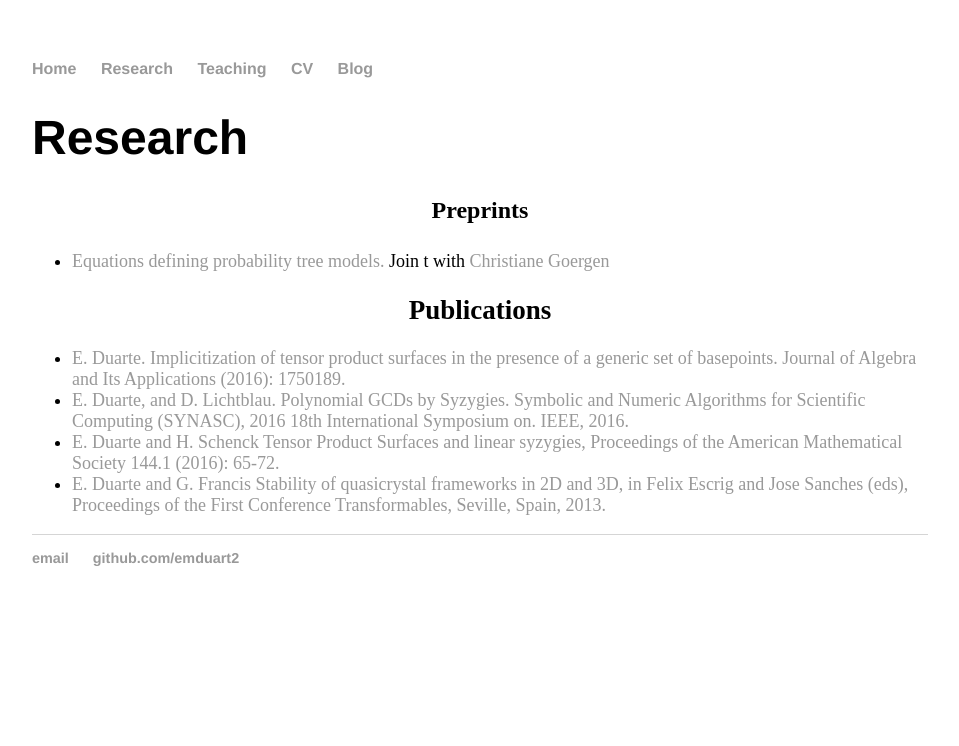
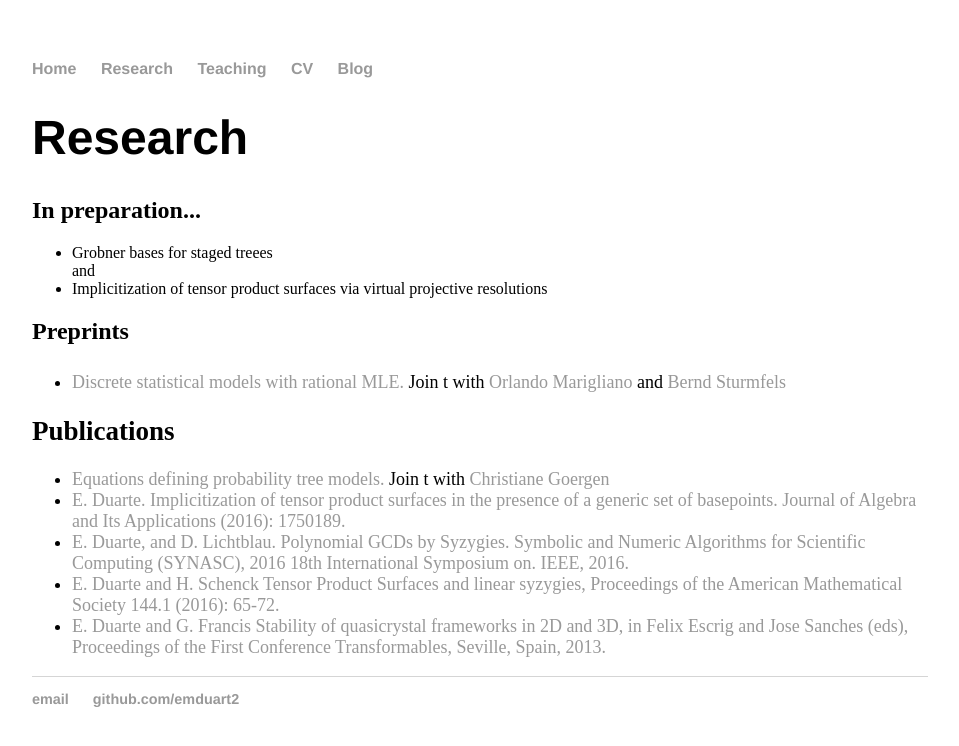
Before and after one commit to emduart2/emduart2.github.io, a Jekyll site: the page built from about/index.html, in a window 1280 px wide. Shown: the top 746 px of the page, without its empty margins (160-1119 px from the left). Built offline with Jekyll 4.4.1, drawn with Linux system fonts in a browser that asks for light colours.

Commit message:
added recent projects

```diff
--- a/about/index.html
+++ b/about/index.html
@@ -4,19 +4,31 @@ title: Research
 ---
 
 <div class="blurb">
-	<h1>Research</h1>
-	<h2 align="center"> Preprints</h2>
+  <h1>Research</h1>
+  <h2 align="left"> In preparation...</h2>
+
+  	<ul>
+	  <li> Grobner bases for staged treees </li> and
+	  <li> Implicitization of tensor product surfaces via virtual projective resolutions</li>
+
+	</ul>
+
+
+	<h2 align="left"> Preprints</h2>
         <font size="4"> <p>
 	<ul>
-	  <li> <a href="https://arxiv.org/pdf/1802.04511.pdf"> Equations defining probability tree models.</a> Join
-	    t with <a href="https://sites.google.com/view/goergen">Christiane Goergen</a></li>
+	  <li> <a href="https://arxiv.org/abs/1903.06110"> Discrete statistical models with rational MLE.</a> Join
+	    t with <a href="https://orlandomarigliano.wordpress.com">Orlando Marigliano</a> and
+	   <a href="https://math.berkeley.edu/~bernd/">Bernd Sturmfels </a></li>
 
 	</ul>
 		</div>
-	<h2 align="center"> Publications</h2>
+	<h2 align="left"> Publications</h2>
 
 <font size="4">
-        <ul>
+         <ul>  <li> <a href="https://www.sciencedirect.com/science/article/abs/pii/S0747717119300379"> Equations defining probability tree models.</a> Join
+	    t with <a href="https://sites.google.com/view/goergen">Christiane Goergen</a></li>
+
           <li><a href="https://arxiv.org/abs/1610.03820">E. Duarte. Implicitization of tensor product surfaces in
 	      the presence of a generic set
 of basepoints. Journal of Algebra and Its Applications (2016): 1750189.</a></li>
```
